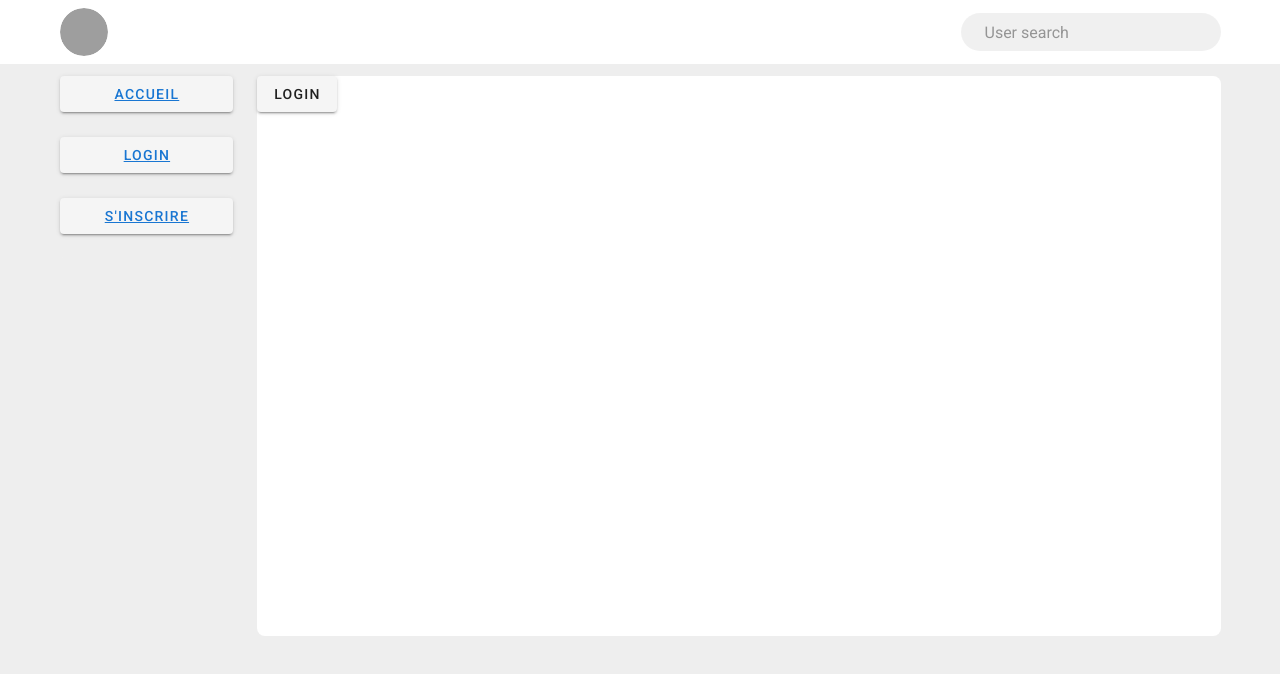
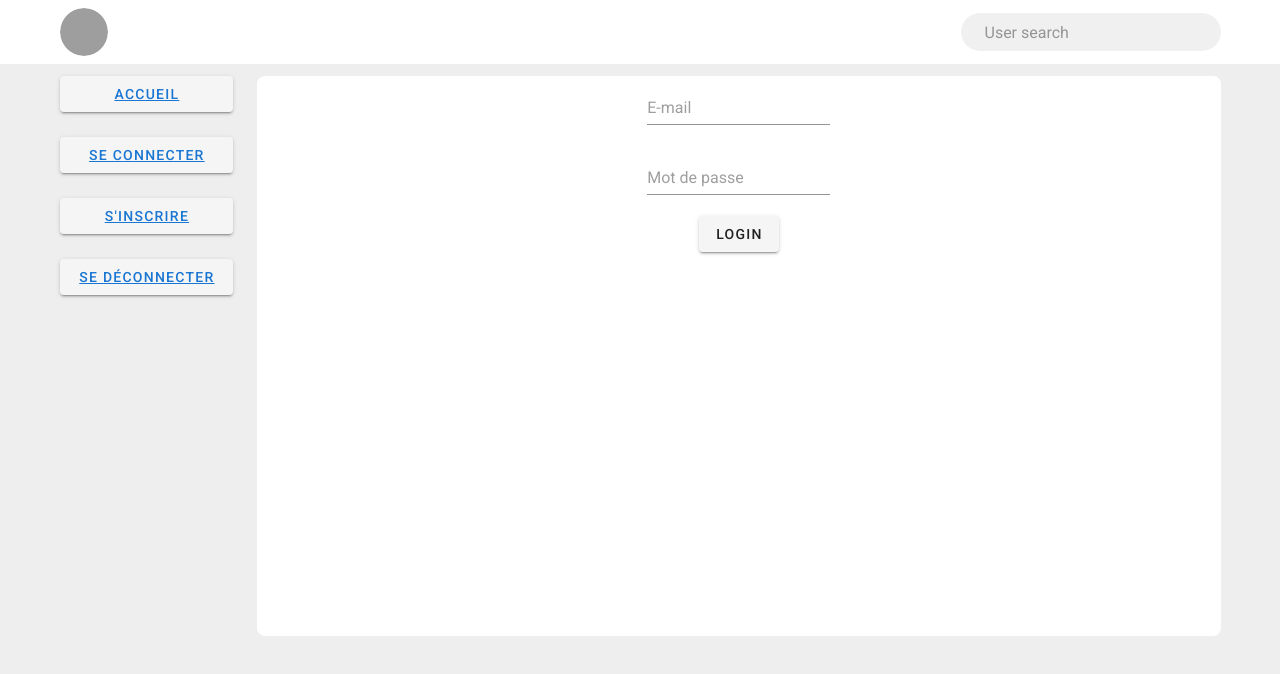
Before and after one commit to FRAtreyu/AntoineVadot_7_06122021, a Vue app in the folder frontend/projet7/: page /login in a window 1280 px wide. Shown: the top 674 px of the page. Built offline with nearby package versions, Linux system fonts and the light colour scheme; grey boxes are pictures that could not be loaded.

Commit message:
login front ok reste a envoyer dans le store

```diff
--- a/frontend/projet7/src/App.vue
+++ b/frontend/projet7/src/App.vue
@@ -30,16 +30,19 @@
     <v-main class="grey lighten-3">
       <v-container>
         <v-row>
-          <v-col cols="2" >
-            <v-sheet rounded="lg" class="menu grey lighten-3" >
+          <v-col cols="2">
+            <v-sheet rounded="lg" class="menu grey lighten-3">
               <v-btn class="menu__btn">
                 <router-link to="/">Accueil</router-link>
               </v-btn>
               <v-btn class="menu__btn">
-                <router-link to="/login">Login</router-link>
+                <router-link to="/login">Se connecter</router-link>
               </v-btn>
               <v-btn class="menu__btn">
                 <router-link to="/signup">S'inscrire</router-link>
+              </v-btn>
+              <v-btn class="menu__btn">
+                <router-link to="/logout">Se déconnecter</router-link>
               </v-btn>
             </v-sheet>
           </v-col>
@@ -61,25 +64,16 @@
 <script>
 
 export default {
-  data: () => ({
-    links: [
-      'Accueil',
-      'Profil',
-      'Déconnexion',
-    ],
-  }),
-  components:{
-
-  }
+  components: {}
 }
 </script>
 <style lang="scss">
-.menu{
+.menu {
   display: flex;
   flex-direction: column;
 }
 
-.menu__btn{
+.menu__btn {
   margin-bottom: 25px;
 }
 
--- a/frontend/projet7/src/components/Login.vue
+++ b/frontend/projet7/src/components/Login.vue
@@ -1,13 +1,51 @@
 <template>
-<v-btn>Login</v-btn>
+  <div id="bloc">
+    <v-text-field type="email" v-model="email" name="email" placeholder="E-mail"></v-text-field>
+    <v-text-field type="password" v-model="password" name="password" placeholder="Mot de passe"></v-text-field>
+    <v-btn @click="send()">Login</v-btn>
+  </div>
 </template>
 
 <script>
 export default {
-  name: "Login"
+  name: "Login",
+  data: () => ({
+    email: '',
+    password: ''
+  }),
+  methods: {
+    send() {
+      (async () => {
+        const rawResponse = await fetch('http://localhost:4200/api/auth/login/',
+            {
+              method: 'POST',
+              headers: {
+                'Accept': 'application/json',
+                'Content-Type': 'application/json'
+              },
+              body: JSON.stringify({
+                email: this.email,
+                password: this.password,
+              })
+            })
+        const content = await rawResponse.json();
+        console.log(content);
+      })();
+    }
+  }
 }
 </script>
 
-<style scoped>
+<style scoped lang="scss">
+
+#bloc{
+  display: flex;
+  flex-direction: column;
+  justify-content: center;
+  align-items: center;
+  &v-text-field{
+    width: 70%;
+  }
+}
 
 </style>
--- a/frontend/projet7/src/store/index.js
+++ b/frontend/projet7/src/store/index.js
@@ -4,12 +4,17 @@ import Vuex from 'vuex'
 Vue.use(Vuex)
 
 export default new Vuex.Store({
-  state: {
-  },
-  mutations: {
-  },
-  actions: {
-  },
-  modules: {
-  }
+    state: {
+        userConnected: false
+    },
+    mutations: {
+        CONNECT_USER(state) {
+            state.userConnected = true
+        },
+        DISCONNECT_USER(state) {
+           state.userConnected = false
+        }
+    },
+    actions: {},
+    modules: {}
 })
```
Also changed, not shown: 1 other file (tests, documents, lock files or other folders).
